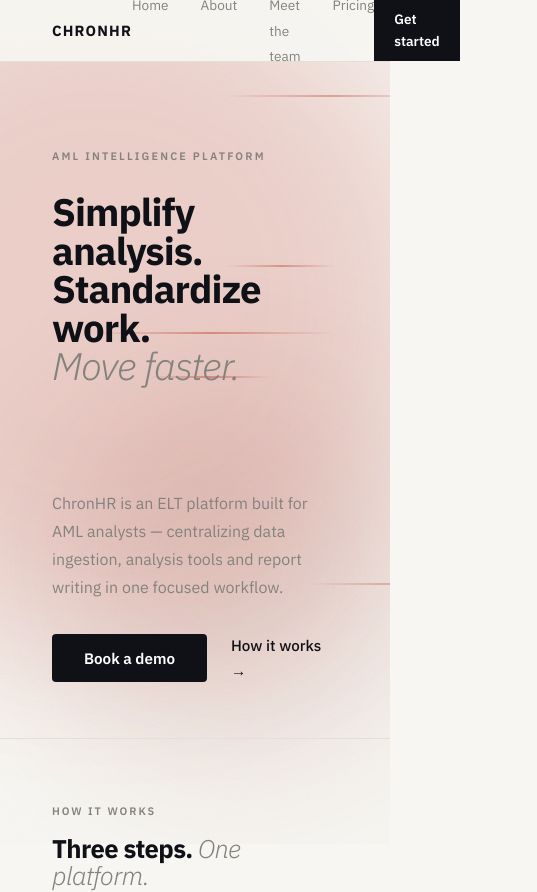
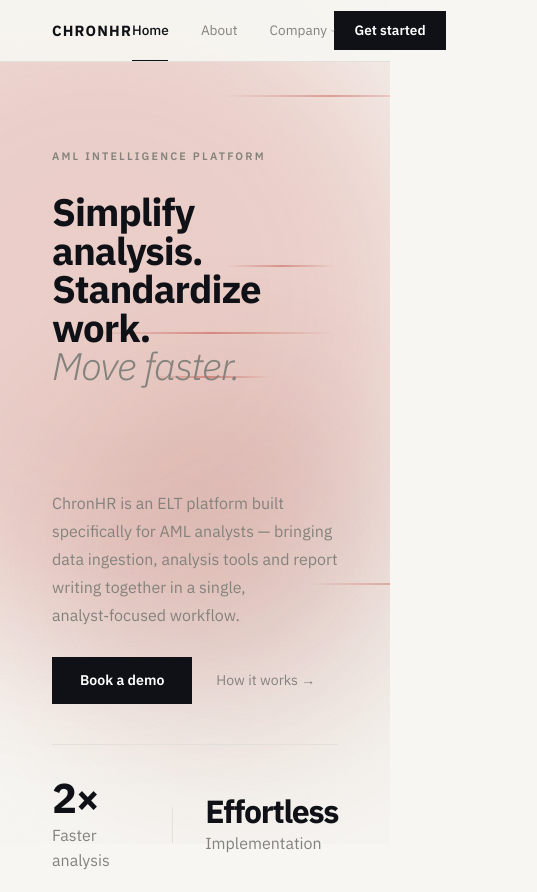
Before and after one commit to YanisOuld/Hermen_website, a React (Vite) app: page / in a window 390 px wide. Shown: the top 892 px of the page, 537 px wide, since content can reach past the window. Built offline with nearby package versions, Linux system fonts and the light colour scheme.

Commit message:
feat: added new component

```diff
--- a/src/components/Hero.jsx
+++ b/src/components/Hero.jsx
@@ -1,7 +1,10 @@
+
 function Hero() {
   return (
     <div className="hero">
       <div className="hero-top">
+
+        {/* LEFT — title */}
         <div>
           <div className="hero-eyebrow">AML Intelligence Platform</div>
           <h1>
@@ -12,23 +15,175 @@
             <em>Move faster.</em>
           </h1>
         </div>
-        <div>
+
+        {/* RIGHT — body + actions + stats */}
+        <div className="hero-right">
           <p className="hero-body">
-            ChronHR is an ELT platform built for AML analysts — centralizing data ingestion,
-            analysis tools and report writing in one focused workflow.
+            ChronHR is an ELT platform built specifically for AML analysts — bringing
+            data ingestion, analysis tools and report writing together in a single,
+            analyst‑focused workflow.
           </p>
+
           <div className="hero-actions">
-            <a href="#" className="btn-primary">
-              Book a demo
-            </a>
-            <a href="#how" className="btn-text">
-              How it works →
-            </a>
+            <a href="/get-started" className="btn-primary">Book a demo</a>
+            <a href="#how" className="btn-text">How it works →</a>
           </div>
+
+          {/* Stats — pinned below actions */}
+          <div className="hero-stats">
+            <div className="hero-stat">
+              <div className="hero-stat-num">2×</div>
+              <div className="hero-stat-label">Faster analysis</div>
+            </div>
+            <div className="hero-stat-divider" />
+            <div className="hero-stat">
+              <div className="hero-stat-num" style={{ fontSize: '2rem' }}>Effortless</div>
+              <div className="hero-stat-label">Implementation</div>
+            </div>
+          </div>
+
         </div>
+
       </div>
     </div>
   )
 }
 
 export default Hero
+
+
+/*
+── CSS ────────────────────────────────────────────────────────
+
+.hero {
+  border-bottom: 1px solid var(--border);
+}
+
+.hero-top {
+  max-width: 1080px;
+  margin: 0 auto;
+  padding: 148px 52px 72px;
+  display: grid;
+  grid-template-columns: 1fr 1fr;
+  gap: 80px;
+  align-items: start;
+}
+
+@media (max-width: 640px) {
+  .hero-top { grid-template-columns: 1fr; }
+}
+
+.hero-eyebrow {
+  font-size: 0.68rem;
+  font-weight: 600;
+  letter-spacing: 0.2em;
+  text-transform: uppercase;
+  color: var(--muted);
+  margin-bottom: 28px;
+}
+
+h1 {
+  font-size: clamp(2.8rem, 4.2vw, 4.4rem);
+  font-weight: 700;
+  line-height: 1;
+  letter-spacing: -0.025em;
+  color: var(--ink);
+  width: 100%;
+}
+
+h1 em {
+  font-style: italic;
+  font-weight: 300;
+  color: var(--muted);
+}
+
+.hero-right {
+  display: flex;
+  flex-direction: column;
+  gap: 0;
+  position: relative;
+}
+
+.hero-body {
+  font-size: 1rem;
+  line-height: 1.75;
+  color: var(--muted);
+  margin-bottom: 28px;
+  max-width: 360px;
+}
+
+.hero-actions {
+  display: flex;
+  align-items: center;
+  gap: 24px;
+  margin-bottom: 40px;
+}
+
+.hero-actions .btn-primary {
+  padding: 12px 28px;
+  font-size: 0.88rem;
+  font-weight: 600;
+  background: var(--ink);
+  color: #fff;
+  text-decoration: none;
+  transition: opacity 0.15s;
+}
+.hero-actions .btn-primary:hover { opacity: 0.75; }
+
+.hero-actions .btn-text {
+  font-size: 0.88rem;
+  font-weight: 400;
+  color: var(--muted);
+  text-decoration: none;
+  transition: color 0.15s;
+}
+.hero-actions .btn-text:hover { color: var(--ink); }
+
+.hero-stats {
+  display: flex;
+  align-items: center;
+  padding-top: 32px;
+  border-top: 1px solid var(--border);
+}
+
+.hero-stat {
+  flex: 1;
+}
+
+.hero-stat-num {
+  font-size: 1.8rem;
+  font-weight: 700;
+  letter-spacing: -0.04em;
+  line-height: 1;
+  color: var(--ink);
+  margin-bottom: 4px;
+}
+
+.hero-stat-label {
+  font-size: 0.78rem;
+  color: var(--muted);
+}
+
+.hero-stat-divider {
+  width: 1px;
+  height: 36px;
+  background: var(--border);
+  margin: 0 32px;
+  flex-shrink: 0;
+}
+
+.hero-logo {
+  position: absolute;
+  bottom: -20px;
+  right: -20px;
+  width: 80px;
+  opacity: 0.25;
+  animation: float 6s ease-in-out infinite;
+}
+
+@keyframes float {
+  0%, 100% { transform: translateY(0px); }
+  50%       { transform: translateY(-15px); }
+}
+
+*/
--- a/src/components/Nav.jsx
+++ b/src/components/Nav.jsx
@@ -1,40 +1,115 @@
+import { useState, useRef, useEffect } from "react";
+
+const links = [
+  { label: "Home",    href: "/",        key: "home" },
+  { label: "About",   href: "/about",   key: "about" },
+  {
+    label: "Company",
+    key: "company",
+    dropdown: [
+      { label: "Meet the team", href: "/team",    desc: "The people behind ChronHR" },
+      { label: "Pricing",       href: "/pricing", desc: "ROI calculator & plans" },
+    ],
+  },
+];
+
 function Nav({ active }) {
-  // `active` can be 'home', 'about', 'team', 'get-started', etc.
+  const [openDropdown, setOpenDropdown] = useState(null);
+  const [underline, setUnderline]       = useState({ left: 0, width: 0, opacity: 0 });
+  const navLinksRef = useRef(null);
+  const closeTimer  = useRef(null);
+
+  function moveUnderline(el) {
+    const parent = navLinksRef.current.getBoundingClientRect();
+    const rect   = el.getBoundingClientRect();
+    setUnderline({ left: rect.left - parent.left, width: rect.width, opacity: 1 });
+  }
+
+  useEffect(() => {
+    const el = navLinksRef.current?.querySelector(".nav-link-active");
+    if (el) moveUnderline(el);
+  }, [active]);
+
+  function handleMouseEnter(e, key) {
+    clearTimeout(closeTimer.current);
+    moveUnderline(e.currentTarget);
+    if (links.find(l => l.key === key)?.dropdown) setOpenDropdown(key);
+  }
+
+  function handleMouseLeave() {
+    const el = navLinksRef.current?.querySelector(".nav-link-active");
+    if (el) moveUnderline(el);
+    else setUnderline(u => ({ ...u, opacity: 0 }));
+    closeTimer.current = setTimeout(() => setOpenDropdown(null), 180);
+  }
+
+  function handleDropdownEnter() {
+    clearTimeout(closeTimer.current);
+  }
+
+  function handleDropdownLeave() {
+    closeTimer.current = setTimeout(() => setOpenDropdown(null), 180);
+    const el = navLinksRef.current?.querySelector(".nav-link-active");
+    if (el) moveUnderline(el);
+    else setUnderline(u => ({ ...u, opacity: 0 }));
+  }
+
   return (
-    <nav>
-      <a href="/" className="logo">
-        CHRONHR
-      </a>
-      <ul className="nav-links">
-        <li>
-          <a href="/" className={active === 'home' ? 'active' : ''}>
-            Home
-          </a>
-        </li>
-        <li>
-          <a href="/about" className={active === 'about' ? 'active' : ''}>
-            About
-          </a>
-        </li>
-        <li>
-          <a href="/team" className={active === 'team' ? 'active' : ''}>
-            Meet the team
-          </a>
-        </li>
-        <li>
-          <a href="/pricing" className={active === 'pricing' ? 'active' : ''}>
-            Pricing
-          </a>
-        </li>
+    <nav className="nav">
+      <a href="/" className="nav-logo">CHRONHR</a>
+
+      <ul className="nav-links" ref={navLinksRef}>
+        <div
+          className="nav-underline"
+          style={{ left: underline.left, width: underline.width, opacity: underline.opacity }}
+        />
+
+        {links.map(link => (
+          <li key={link.key} style={{ position: "relative" }}>
+            <a
+              href={link.href ?? "#"}
+              className={`nav-link ${active === link.key ? "nav-link-active" : ""}`}
+              onMouseEnter={e => handleMouseEnter(e, link.key)}
+              onMouseLeave={handleMouseLeave}
+              onClick={link.dropdown ? e => e.preventDefault() : undefined}
+            >
+              {link.label}
+              {link.dropdown && (
+                <span
+                  className="nav-chevron"
+                  style={{ transform: openDropdown === link.key ? "rotate(180deg)" : "rotate(0deg)" }}
+                >
+                  ‹
+                </span>
+              )}
+            </a>
+
+            {link.dropdown && (
+              <div
+                className={`nav-dropdown ${openDropdown === link.key ? "nav-dropdown-open" : ""}`}
+                onMouseEnter={handleDropdownEnter}
+                onMouseLeave={handleDropdownLeave}
+              >
+                {link.dropdown.map(item => (
+                  <a key={item.href} href={item.href} className="nav-dropdown-item">
+                    <span className="nav-dropdown-label">{item.label}</span>
+                    <span className="nav-dropdown-desc">{item.desc}</span>
+                  </a>
+                ))}
+              </div>
+            )}
+          </li>
+        ))}
       </ul>
+
       <a
         href="/get-started"
-        className={`nav-cta ${active === 'get-started' ? 'active' : ''}`}
+        className={`nav-cta ${active === "get-started" ? "nav-cta-active" : ""}`}
       >
         Get started
       </a>
     </nav>
-  )
+  );
 }
 
-export default Nav
+export default Nav;
--- a/src/styles/bg.css
+++ b/src/styles/bg.css
@@ -4,8 +4,8 @@
   position: absolute;
   top: 0;
   left: 0;
-  width: 100vw;
-  height: 100vh;
+  width: 100%; /* use percentage to avoid 100vw overflow */
+  height: 100%;
   pointer-events: none;
   overflow: hidden;
   background: #F7F6F2; /* fallback just in case */
--- a/src/styles/hero.css
+++ b/src/styles/hero.css
@@ -1,4 +1,3 @@
-/* HERO */
 .hero {
   border-bottom: 1px solid var(--border);
 }
@@ -6,27 +5,15 @@
 .hero-top {
   max-width: 1080px;
   margin: 0 auto;
-  padding: 148px 52px 56px;
+  padding: 148px 52px 72px;
   display: grid;
   grid-template-columns: 1fr 1fr;
   gap: 80px;
-  /* align both columns to the top so the short right-hand panel doesn’t leave
-     an awkward gap above the paragraph */
   align-items: start;
 }
 
-/* mobile: collapse to single column like other sections */
 @media (max-width: 640px) {
-  .hero-top {
-    grid-template-columns: 1fr;
-  }
-}
-
-/* make right‑column paragraph fill full height when possible */
-.hero-top > div:last-child {
-  display: flex;
-  flex-direction: column;
-  justify-content: center;
+  .hero-top { grid-template-columns: 1fr; }
 }
 
 .hero-eyebrow {
@@ -44,7 +31,6 @@
   line-height: 1;
   letter-spacing: -0.025em;
   color: var(--ink);
-  /* ensure heading spans full column, not restricted by content width */
   width: 100%;
 }
 
@@ -54,72 +40,91 @@
   color: var(--muted);
 }
 
+.hero-right {
+  display: flex;
+  flex-direction: column;
+  gap: 0;
+  position: relative;
+}
+
 .hero-body {
   font-size: 1rem;
   line-height: 1.75;
   color: var(--muted);
-  margin-bottom: 32px;
-  max-width: 360px;
+  margin-bottom: 28px;
+  max-width: 420px; /* a bit wider so text fills more space */
 }
 
 .hero-actions {
   display: flex;
   align-items: center;
   gap: 24px;
+  margin-bottom: 40px;
 }
 
-/* improve buttons in hero section */
 .hero-actions .btn-primary {
-  padding: 12px 32px;
-  font-size: 0.95rem;
+  padding: 12px 28px;
+  font-size: 0.88rem;
+  font-weight: 600;
   background: var(--ink);
   color: #fff;
-  border-radius: 4px;
   text-decoration: none;
-  transition: background 0.15s;
+  transition: opacity 0.15s;
 }
-.hero-actions .btn-primary:hover {
-  background: #222;
-}
+.hero-actions .btn-primary:hover { opacity: 0.75; }
 
 .hero-actions .btn-text {
-  font-size: 0.95rem;
-  color: var(--ink);
+  font-size: 0.88rem;
+  font-weight: 400;
+  color: var(--muted);
   text-decoration: none;
-  font-weight: 500;
+  transition: color 0.15s;
 }
-.hero-actions .btn-text:hover {
-  text-decoration: underline;
-}
+.hero-actions .btn-text:hover { color: var(--ink); }
 
-.hero-bottom {
+.hero-stats {
+  display: flex;
+  align-items: center;
+  padding-top: 32px;
   border-top: 1px solid var(--border);
-  padding: 0 52px;
-  display: flex;
-  max-width: 480px;
 }
 
 .hero-stat {
-  padding: 28px 40px 28px 0;
-  margin-right: 40px;
-  border-right: 1px solid var(--border);
-}
-
-.hero-stat:last-child {
-  border-right: none;
-  padding-right: 0;
-  margin-right: 0;
+  flex: 1;
 }
 
 .hero-stat-num {
-  font-size: 2rem;
+  font-size: 2.6rem; /* increased for visibility */
   font-weight: 700;
-  letter-spacing: -0.03em;
+  letter-spacing: -0.04em;
   line-height: 1;
+  color: var(--ink);
   margin-bottom: 4px;
 }
 
 .hero-stat-label {
-  font-size: 0.8rem;
+  font-size: 1rem; /* larger label text */
   color: var(--muted);
 }
+
+.hero-stat-divider {
+  width: 1px;
+  height: 36px;
+  background: var(--border);
+  margin: 0 32px;
+  flex-shrink: 0;
+}
+
+.hero-logo {
+  position: absolute;
+  bottom: -20px;
+  right: -20px;
+  width: 80px;
+  opacity: 0.25;
+  animation: float 6s ease-in-out infinite;
+}
+
+@keyframes float {
+  0%, 100% { transform: translateY(0px); }
+  50%       { transform: translateY(-15px); }
+}
--- a/src/styles/main.css
+++ b/src/styles/main.css
@@ -9,3 +9,8 @@
 @import './about.css';
 @import './getStarted.css';
 @import './footer.css';
+
+/* prevent sideways scroll from 100vw, etc. */
+html, body {
+  overflow-x: hidden;
+}
--- a/src/styles/nav.css
+++ b/src/styles/nav.css
@@ -1,64 +1,125 @@
-/* NAV */
-nav {
+.nav {
   position: fixed;
-  top: 0;
-  left: 0;
-  right: 0;
+  top: 0; left: 0; right: 0;
   z-index: 100;
   height: 62px;
   display: flex;
   align-items: center;
   justify-content: space-between;
   padding: 0 52px;
-  background: rgba(247, 246, 242, 0.93);
+  background: rgba(247,246,242,0.93);
   backdrop-filter: blur(14px);
   border-bottom: 1px solid var(--border);
+  font-family: 'IBM Plex Sans', sans-serif;
 }
 
-.logo {
+.nav-logo {
   font-size: 0.92rem;
   font-weight: 700;
   letter-spacing: 0.08em;
   color: var(--ink);
   text-decoration: none;
+  flex-shrink: 0;
 }
 
+/* Links row */
 .nav-links {
   display: flex;
+  align-items: center;
   gap: 32px;
   list-style: none;
+  position: relative;
 }
 
-.nav-links a {
+/* Animated underline */
+.nav-underline {
+  position: absolute;
+  bottom: -20px;
+  height: 1px;
+  background: var(--ink);
+  transition: left 0.25s ease, width 0.25s ease, opacity 0.2s ease;
+  pointer-events: none;
+}
+
+.nav-link {
   font-size: 0.85rem;
   font-weight: 400;
   color: var(--muted);
   text-decoration: none;
   transition: color 0.15s;
+  display: flex;
+  align-items: center;
+  gap: 4px;
+  white-space: nowrap;
 }
 
-.nav-links a:hover {
+.nav-link:hover,
+.nav-link-active {
   color: var(--ink);
 }
 
-.nav-right {
-  display: flex;
-  align-items: center;
-  gap: 20px;
+.nav-link-active {
+  font-weight: 500;
 }
 
-.nav-signin {
-  font-size: 0.85rem;
-  font-weight: 400;
-  color: var(--muted);
-  text-decoration: none;
-  transition: color 0.15s;
+/* Chevron */
+.nav-chevron {
+  font-size: 0.7rem;
+  opacity: 0.5;
+  display: inline-block;
+  transition: transform 0.2s ease;
+  transform-origin: center;
+  line-height: 1;
+  rotate: -90deg;
 }
 
-.nav-signin:hover {
-  color: var(--ink);
+/* Dropdown */
+.nav-dropdown {
+  position: absolute;
+  top: calc(100% + 20px);
+  left: 50%;
+  transform: translateX(-50%) translateY(6px);
+  background: #fff;
+  border: 1px solid var(--border);
+  min-width: 220px;
+  opacity: 0;
+  pointer-events: none;
+  transition: opacity 0.18s ease, transform 0.18s ease;
+  z-index: 200;
+  box-shadow: 0 8px 32px rgba(15,17,23,0.06);
 }
 
+.nav-dropdown-open {
+  opacity: 1;
+  pointer-events: auto;
+  transform: translateX(-50%) translateY(0);
+}
+
+.nav-dropdown-item {
+  display: flex;
+  flex-direction: column;
+  gap: 3px;
+  padding: 14px 20px;
+  text-decoration: none;
+  border-bottom: 1px solid var(--border);
+  transition: background 0.12s ease;
+}
+.nav-dropdown-item:last-child { border-bottom: none; }
+.nav-dropdown-item:hover { background: var(--bg); }
+
+.nav-dropdown-label {
+  font-size: 0.85rem;
+  font-weight: 600;
+  color: var(--ink);
+  letter-spacing: -0.01em;
+}
+
+.nav-dropdown-desc {
+  font-size: 0.75rem;
+  color: var(--muted);
+}
+
+/* CTA */
 .nav-cta {
   font-size: 0.85rem;
   font-weight: 600;
@@ -67,12 +128,7 @@
   padding: 9px 20px;
   text-decoration: none;
   transition: opacity 0.15s;
+  flex-shrink: 0;
 }
-
-.nav-cta:hover {
-  opacity: 0.75;
-}
-
-.nav-cta.active {
-  background: #222;
-}
+.nav-cta:hover { opacity: 0.75; }
+.nav-cta-active { background: #222; }
```
Also changed, not shown: src/components/AboutHeader.jsx (+10 -12 lines), src/components/TeamHeader.jsx (+6 -2 lines), src/styles/about.css (+15 -0 lines).
